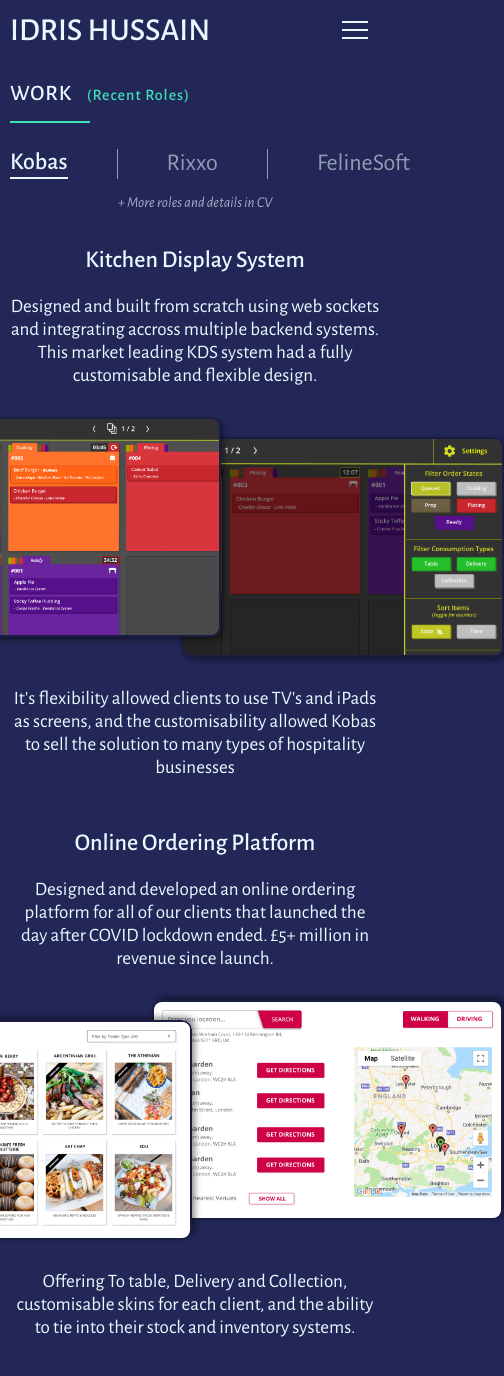
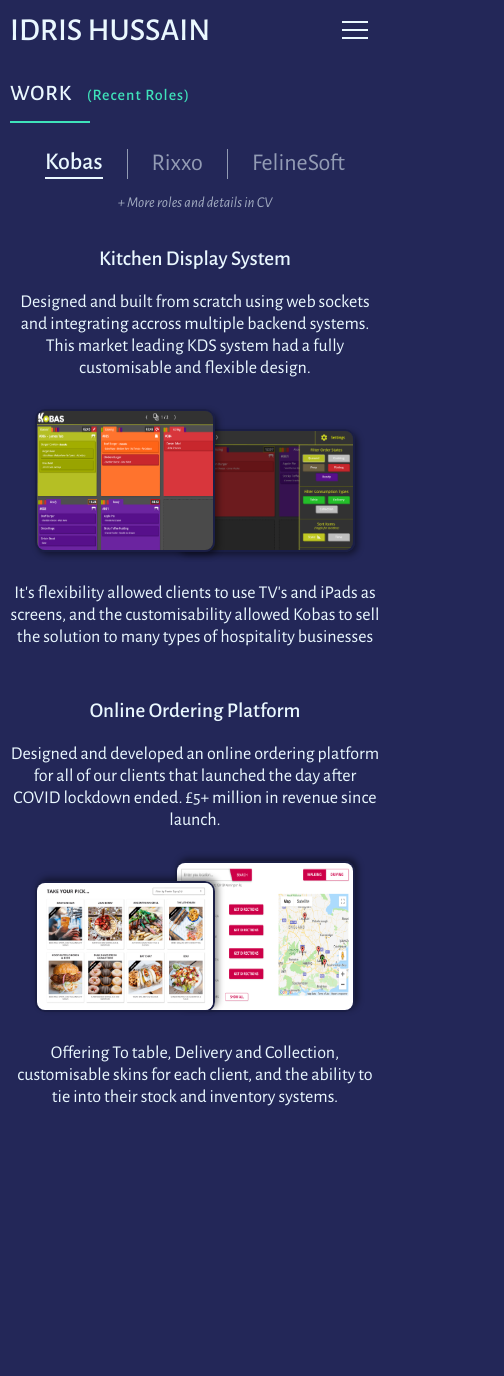
Before and after one commit to idrismakesgames/portfolio-site, a React (Vite) app: page /work in a window 390 px wide. Shown: the top 1376 px of the page, 504 px wide, since content can reach past the window. After the commit the page ends 1228 px from the top, so only its background shows below. Built offline with nearby package versions, Linux system fonts and the light colour scheme.

Commit message:
Mobile styling for other pages now complete

```diff
--- a/src/components/PageContent/PageContent.css
+++ b/src/components/PageContent/PageContent.css
@@ -1,5 +1,6 @@
 .page-content-container {
   margin-top: 15px;
+
   .page-content-entry {
     margin-bottom: 50px;
 
@@ -9,6 +10,10 @@
       font-size: 24px;
       font-weight: 500;
       margin-bottom: 20px;
+
+      @media only screen and (max-width: 420px) {
+        font-size: 21px;
+      }
     }
 
     .page-content-paragraph {
@@ -18,6 +23,10 @@
       max-width: 600px;
       margin: 0px auto 30px;
       text-align: center;
+
+      @media only screen and (max-width: 420px) {
+        font-size: 18px;
+      }
     }
 
     .page-content-images {
@@ -26,11 +35,31 @@
       margin-bottom: 30px;
 
       img {
-        height: 220px;
+        width: 350px;
+        height: auto;
         border-radius: 10px;
         box-shadow: 3px 3px 6px #00000070;
         border: 2px solid #1a1e45;
         z-index: 1;
+
+        @media only screen and (max-width: 700px) {
+          width: 310px;
+        }
+        @media only screen and (max-width: 600px) {
+          width: 280px;
+        }
+        @media only screen and (max-width: 550px) {
+          width: 250px;
+        }
+        @media only screen and (max-width: 500px) {
+          width: 230px;
+        }
+        @media only screen and (max-width: 450px) {
+          width: 200px;
+        }
+        @media only screen and (max-width: 400px) {
+          width: 180px;
+        }
       }
       img:last-of-type {
         margin-left: -40px;
@@ -45,11 +74,31 @@
       margin-bottom: 30px;
 
       img {
-        height: 220px;
+        width: 350px;
+        height: auto;
         border-radius: 10px;
         box-shadow: 3px -3px 6px #00000070;
         border: 2px solid #1a1e45;
         z-index: 0;
+
+        @media only screen and (max-width: 700px) {
+          width: 310px;
+        }
+        @media only screen and (max-width: 600px) {
+          width: 280px;
+        }
+        @media only screen and (max-width: 550px) {
+          width: 250px;
+        }
+        @media only screen and (max-width: 500px) {
+          width: 230px;
+        }
+        @media only screen and (max-width: 450px) {
+          width: 200px;
+        }
+        @media only screen and (max-width: 400px) {
+          width: 180px;
+        }
       }
       img:first-of-type {
         margin-right: -40px;
@@ -64,6 +113,9 @@
       margin-top: 40px;
       margin-bottom: 20px;
       font-weight: 400;
+      @media only screen and (max-width: 420px) {
+        font-size: 23px;
+      }
     }
 
     .project-details {
@@ -72,8 +124,12 @@
       font-weight: 300;
       margin: 0 auto;
       width: 90%;
-      min-width: 340px;
+      min-width: 320px;
       margin-bottom: 5px;
+
+      @media only screen and (max-width: 420px) {
+        font-size: 18px;
+      }
     }
   }
 }
--- a/src/components/PageContent/ProjectLinks/ProjectLinks.css
+++ b/src/components/PageContent/ProjectLinks/ProjectLinks.css
@@ -2,7 +2,7 @@
   display: flex;
   justify-content: space-between;
   align-items: center;
-  width: 320px;
+  width: 300px;
   margin: 0 auto;
 
   div {
--- a/src/components/PageContent/ProjectLinks/ProjectLinks.tsx
+++ b/src/components/PageContent/ProjectLinks/ProjectLinks.tsx
@@ -18,7 +18,7 @@
           className='icon-container'
           style={{ border: '3px solid #f1a17e' }}
         >
-          <GitbhubIcon width={40} />
+          <GitbhubIcon width={30} />
         </a>
         Code
       </div>
@@ -29,7 +29,7 @@
           className='icon-container'
           style={{ border: '3px solid #a385ff' }}
         >
-          <FigmaIcon width={40} />
+          <FigmaIcon width={30} />
         </a>
         Design
       </div>
@@ -40,7 +40,7 @@
           className='icon-container'
           style={{ border: '3px solid #3fe2ba' }}
         >
-          <PlayIcon width={40} />
+          <PlayIcon width={30} />
         </a>
         Launch
       </div>
--- a/src/components/PageContentLinks/PageContentLinks.css
+++ b/src/components/PageContentLinks/PageContentLinks.css
@@ -4,6 +4,14 @@
   align-items: center;
   width: 400px;
   margin: 0 auto;
+
+  @media only screen and (max-width: 500px) {
+    width: 350px;
+  }
+
+  @media only screen and (max-width: 450px) {
+    width: 300px;
+  }
 
   .page-content-link {
     font-size: 24px;
--- a/src/containers/Sprinter/Sprinter.css
+++ b/src/containers/Sprinter/Sprinter.css
@@ -12,7 +12,7 @@
     margin-bottom: 30px;
 
     img {
-      height: 237px;
+      width: 330px;
     }
   }
 
```
